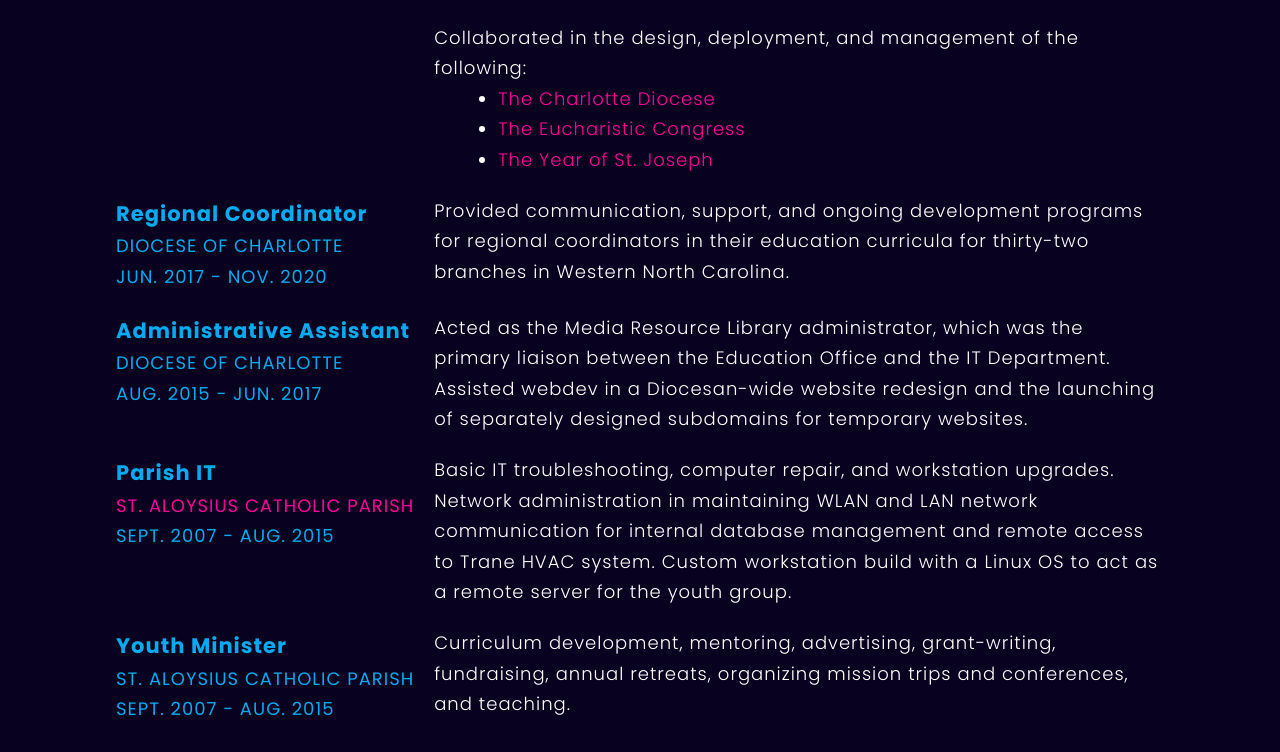
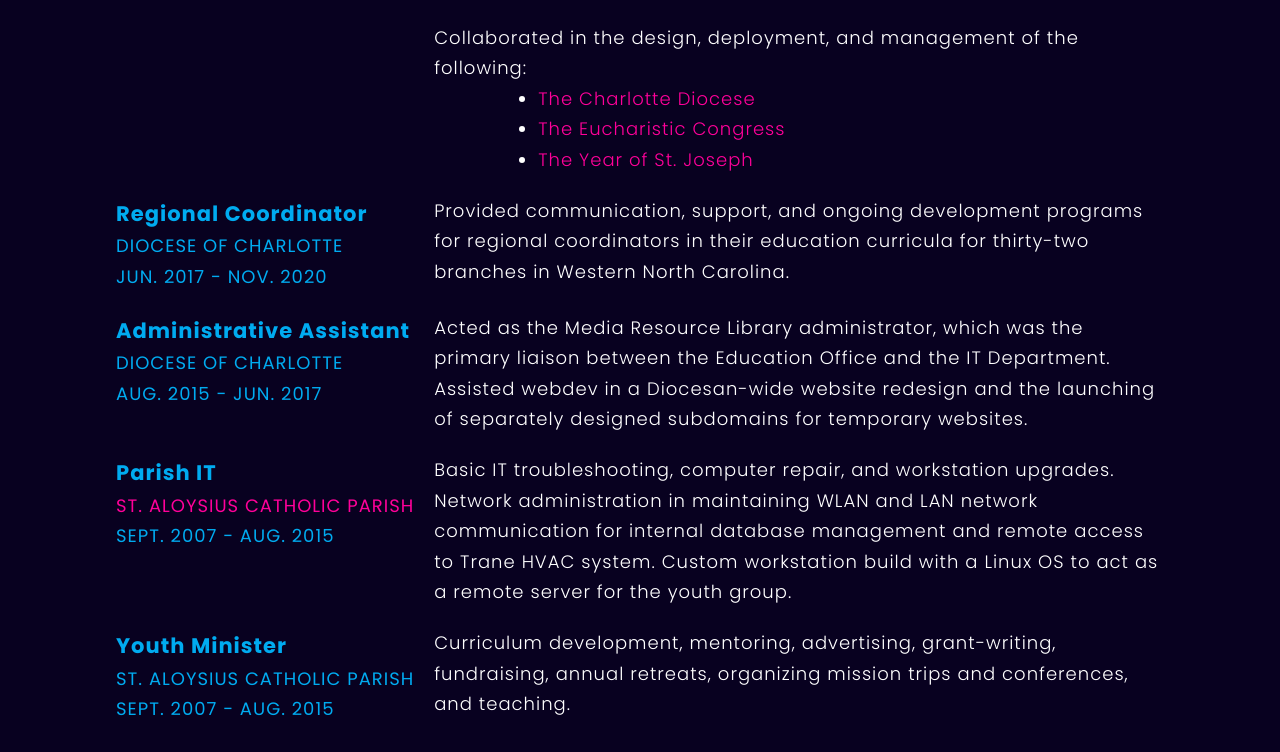
Before and after one commit to wsg4/wsg4.github.io, a plain HTML site: page work.html in a window 1280 px wide. Shown: the part 1275-2027 px from the top of the page. Drawn offline with Linux system fonts and the light colour scheme.

Commit message:
Update styles.css
Updated .article ul padding

```diff
--- a/css/styles.css
+++ b/css/styles.css
@@ -371,7 +371,7 @@ article p{
 	margin:0;
 }
 article ul{
-    padding-left: 4rem;
+    padding-left: 6.5rem;
 }
 
 /* Responsive Hamburger
```
